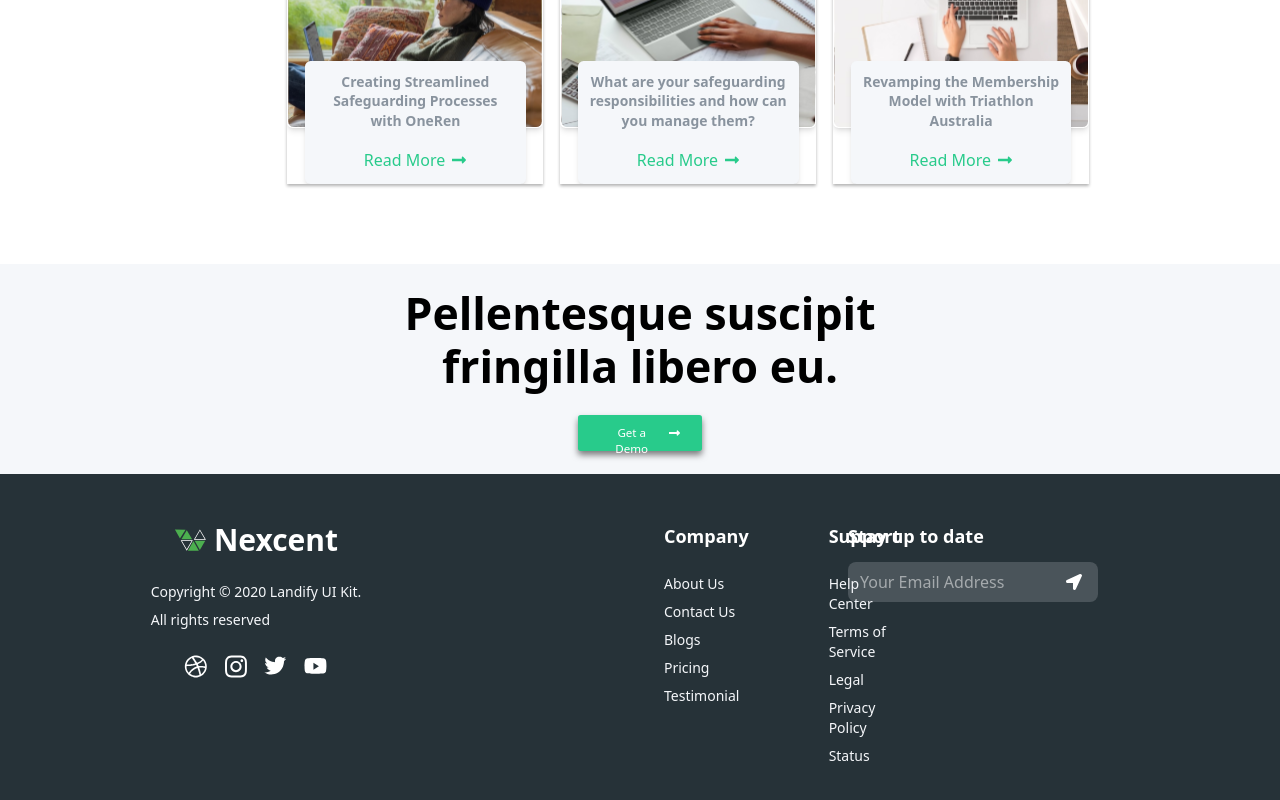
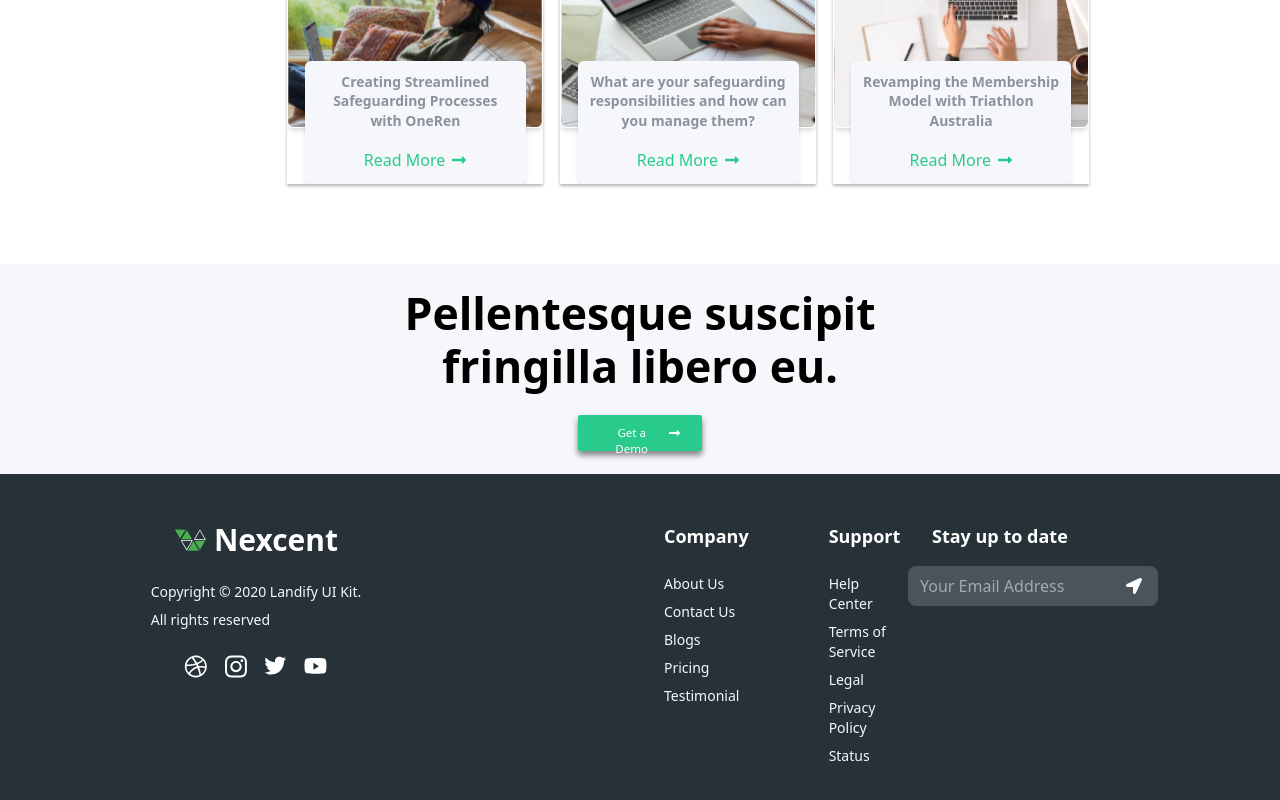
Before and after one commit to arslan-7644539/Nexcent-cloned-figma, a React (Vite) app: page / in a window 1280 px wide. Shown: the part 2740-3540 px from the top of the page. Built offline with nearby package versions, Linux system fonts and the light colour scheme; no server answers; the database is empty.

Commit message:
footer layout bug fix

```diff
--- a/src/componets/navbar/Footer.jsx
+++ b/src/componets/navbar/Footer.jsx
@@ -5,7 +5,7 @@ import pathIcon from "../../assets/path.svg";
 import youtubeIcon from "../../assets/youtube.svg";
 import twitterIcon from "../../assets/twitter.svg";
 import instaIcon from "../../assets/insta.svg";
-import {motion} from 'motion/react'
+import { motion } from "motion/react";
 
 const Footer = () => {
   const Frame16 = () => (
@@ -32,13 +32,9 @@ const Footer = () => {
           <motion.div
             whileHover={{ scale: 1.2 }}
             whileTap={{ scale: 0.8 }}
-          className="flex items-center gap-2">
-            <img
-
-              src={footerIcon}
-              alt="logo"
-              className="w-8 h-6"
-            />
+            className="flex items-center gap-2"
+          >
+            <img src={footerIcon} alt="logo" className="w-8 h-6" />
             <h3 className="text-white text-3xl font-semibold">Nexcent</h3>
           </motion.div>
           {/* Copyright */}
@@ -119,11 +115,11 @@ const Footer = () => {
         </div>
 
         {/* Stay Updated Section */}
-        <div className="md:col-span-4 flex flex-col gap-3">
-          <h3 className="text-white font-semibold text-lg mb-6]">
+        <div className="md:col-span-4 flex flex-col gap-4 ml-15">
+          <h3 className="text-white font-semibold text-lg ml-6 mb-6]">
             Stay up to date
           </h3>
-          <div className="relative w-full max-w-[250px]">
+          <div className="relative  max-w-[250px]">
             <input
               className="w-full h-10 bg-[#fafaff2c] text-white px-3 rounded-lg :outline-none focus:ring-2 focus:ring-green-500"
               type="email"
```
